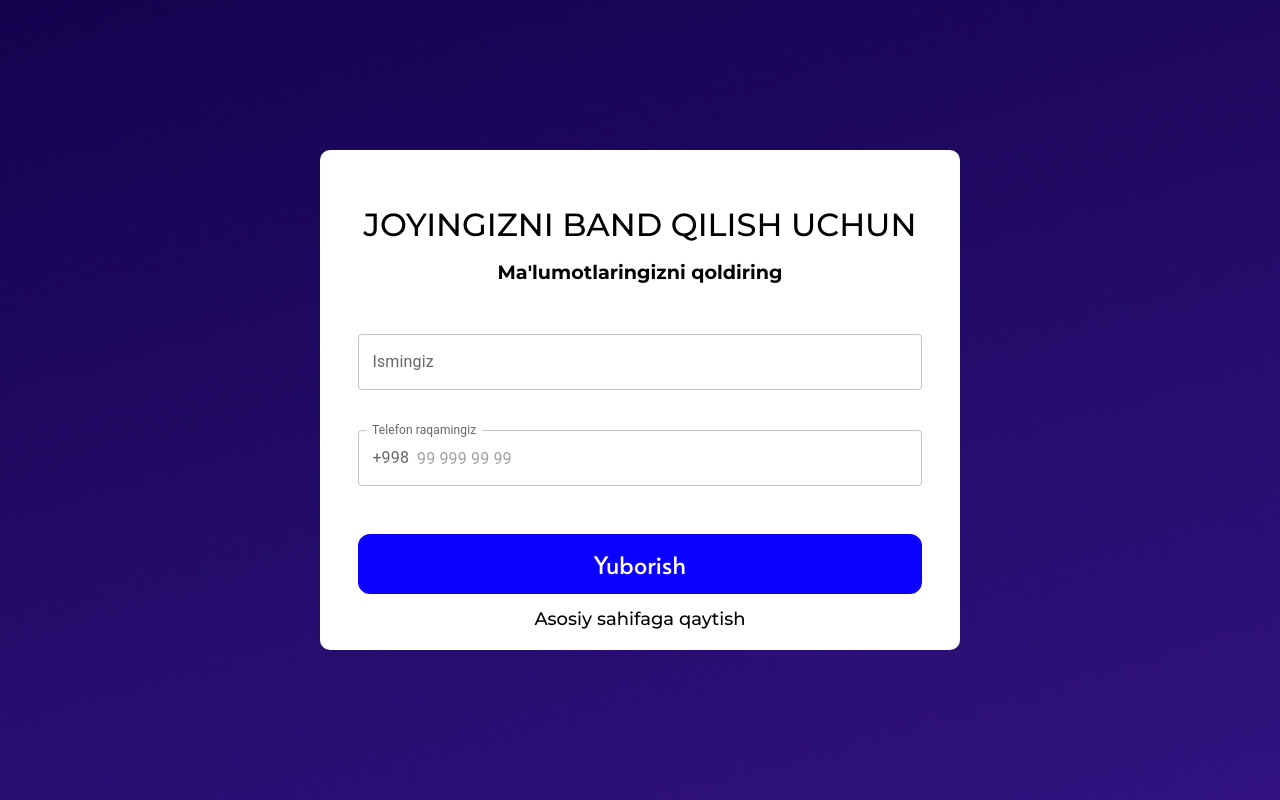
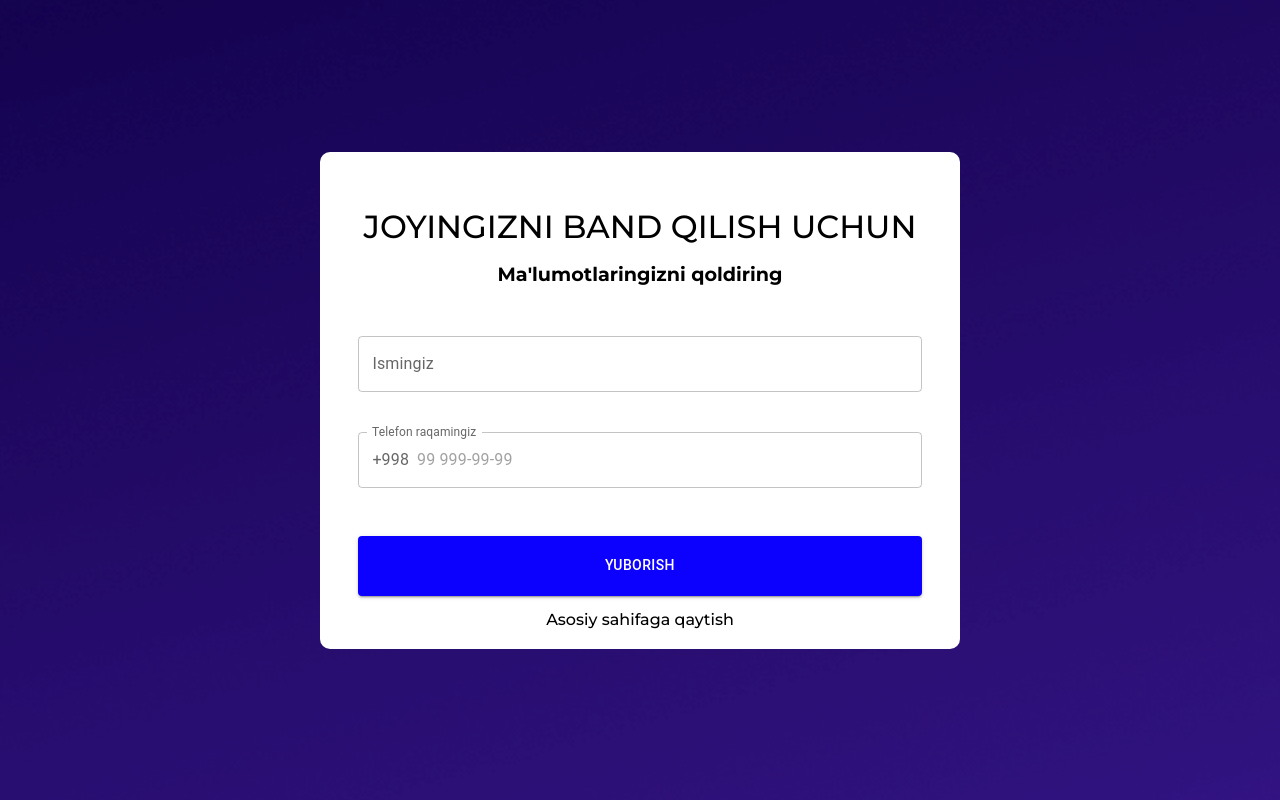
Before and after one commit to 1hojiakbar/cosmetology, a React (Vite) app: page /registration in a window 1280 px wide. Built offline with nearby package versions, Linux system fonts and the light colour scheme.

Commit message:
registration form

```diff
--- a/src/components/Button/style.js
+++ b/src/components/Button/style.js
@@ -7,11 +7,6 @@ const getType = ({ type }) => {
         background: "var(--primaryBgButtonColor)",
         color: "var(----blackColor)",
         border: "3px solid var(--primaryBgButtonColor)",
-      };
-    case "secondary":
-      return {
-        background: "var(--secondaryBgButtonColor)",
-        color: "var(--lightColor)",
       };
   }
 };
--- a/src/components/Form/Form.jsx
+++ b/src/components/Form/Form.jsx
@@ -1,28 +1,22 @@
+import BaseUrl from "./Url";
 import idGenerator from "./Id";
 import { useState } from "react";
-import Button from "../Button/Button";
-import { InputAdornment, TextField } from "@mui/material";
+import { Button, InputAdornment, TextField } from "@mui/material";
 import { BackToLink, Container, FormWrapper, InputWrapper } from "./style";
-import { NavLink } from "react-router-dom";
 
 const Form = () => {
-  const [disable, setDisable] = useState(false);
-  const [inputValues, setInputValues] = useState({
+  const [inputs, setInputs] = useState({
     name: "",
     phoneNumber: "",
   });
+  const [errors, setErrors] = useState({});
+  const [disable, setDisable] = useState(false);
 
   const idGen = idGenerator();
 
-  const makeDisabled = () => {
-    if (inputValues.name.length > 0 && inputValues.phoneNumber.length > 0) {
-      setDisable(true);
-    }
-  };
-
   const handleChange = ({ target }) => {
     const { name, value } = target;
-    setInputValues((prevValues) => ({
+    setInputs((prevValues) => ({
       ...prevValues,
       [name]: value,
     }));
@@ -30,38 +24,41 @@ const Form = () => {
 
   const handleSubmit = async (e) => {
     e.preventDefault();
+    setDisable(true);
 
+    // Posting data to the google.sheets
     try {
-      const response = await fetch(
-        "https://sheet.best/api/sheets/e499384a-e045-4e80-b780-1abf0a4763d6/tabs/Data",
-        {
+      const response = await fetch(BaseUrl, {
         method: "POST",
         headers: {
           "Content-Type": "application/json",
         },
         body: JSON.stringify({
           id: idGen.next().value,
-            name: inputValues.name,
-            phoneNumber: inputValues.phoneNumber,
+          name: inputs.name,
+          phoneNumber: inputs.phoneNumber,
         }),
-        }
-      );
+      });
 
+      // If the resonse isn't ok that's "new Error" gone to "catch" section
       if (!response.ok) {
         throw new Error("Network response was not ok");
       }
 
       const data = await response.json();
       if (data) {
-        makeDisabled();
+        setDisable(false);
       }
 
-      setInputValues({
+      // clear input values
+      setInputs({
         name: "",
         phoneNumber: "",
       });
+
+      // show error in console
     } catch (error) {
-      console.error("Ma'lumotni yuborishda xato yuz berdi:", error);
+      console.error("There was an error sending data:", error);
     }
   };
 
@@ -78,17 +75,20 @@ const Form = () => {
             name="name"
             autoComplete="off"
             placeholder="Ismingizni kiriting"
-            value={inputValues.name}
+            value={inputs.name}
             onChange={handleChange}
+            error={errors.name}
+            helperText={errors.name}
           />
 
           <TextField
             label="Telefon raqamingiz"
-            placeholder="99 999 99 99"
+            placeholder="99 999-99-99"
             autoComplete="off"
             name="phoneNumber"
-            value={inputValues.phoneNumber}
+            value={inputs.phoneNumber}
             onChange={handleChange}
+            helperText={errors.phoneNumber}
             InputProps={{
               startAdornment: (
                 <InputAdornment position="start">+998</InputAdornment>
@@ -97,11 +97,11 @@ const Form = () => {
           />
         </InputWrapper>
         <Button
+          variant="contained"
+          disabled={disable}
           onClick={handleSubmit}
-          disable={disable}
-          h="60px"
-          type="secondary"
           size="medium"
+          sx={{ bgcolor: "#0c00ff", height: "60px" }}
         >
           Yuborish
         </Button>
--- /dev/null
+++ b/src/components/Form/Url.js
@@ -0,0 +1,3 @@
+const BaseUrl = `https://sheet.best/api/sheets/e499384a-e045-4e80-b780-1abf0a4763d6/tabs/Data`;
+
+export default BaseUrl;
--- a/src/components/Form/style.js
+++ b/src/components/Form/style.js
@@ -56,7 +56,7 @@ export const BackToLink = styled(NavLink)`
   color: var(--blackColor);
   margin-top: 14px;
   font-family: var(--mont);
-  font-size: 18px;
+  font-size: 16px;
   font-weight: 500;
   text-align: center;
   cursor: pointer;
```
Also changed, not shown: src/components/Form/Validation.js (added, +8 -0 lines). Lines whose indentation alone changed are shown as unchanged.
